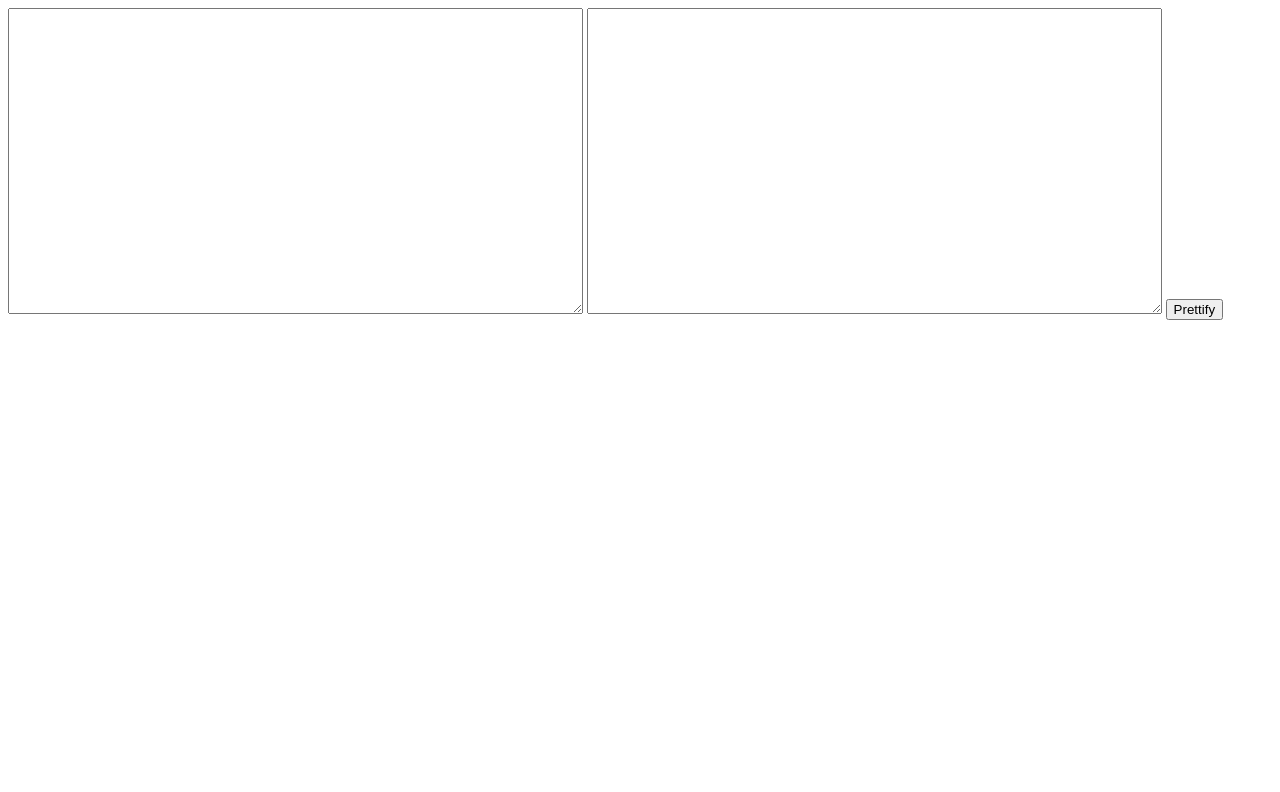
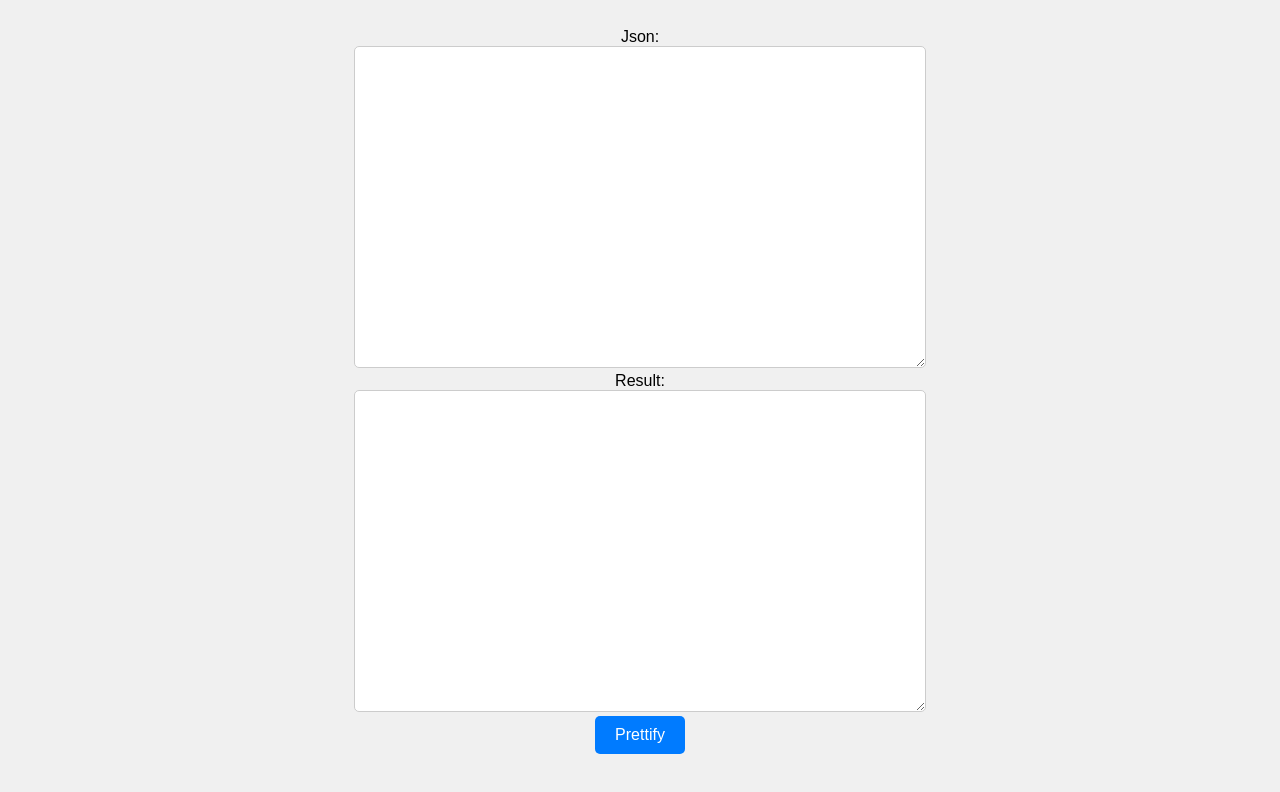
Before and after one commit to aeegvk/json-parser-rust, a plain HTML site: page src/index.html in a window 1280 px wide. Drawn offline with Linux system fonts and the light colour scheme.

Commit message:
adds simple styling

```diff
--- a/src/index.html
+++ b/src/index.html
@@ -1,18 +1,58 @@
 <!DOCTYPE html>
 <html>
 <head>
-    <title>JSON Prettifier</title>
+    <title>JSON Parser</title>
     <style>
+        body {
+            font-family: Arial, sans-serif;
+            padding: 20px;
+            background-color: #f0f0f0;
+        }
         textarea {
             width: 45%;
             height: 300px;
+            padding: 10px;
+            border-radius: 5px;
+            border: 1px solid #ccc;
+            font-size: 16px;
+        }
+        button {
+            padding: 10px 20px;
+            font-size: 16px;
+            border-radius: 5px;
+            border: none;
+            color: white;
+            background-color: #007BFF;
+            cursor: pointer;
+        }
+        button:hover {
+            background-color: #0056b3;
+        }
+
+        div {
+            margin: auto;
+            display: block;
+            text-align: center;
+        }
+
+        button {
+            margin: auto;
+            display: block;
         }
     </style>
 </head>
 <body>
-    <textarea id="input"></textarea>
-    <textarea id="output" readonly></textarea>
-    <button onclick="prettify()">Prettify</button>
+    <div>
+        <label for="input">Json:</label><br> <!-- Added <br> tag -->
+        <textarea id="input"></textarea>
+    </div>
+    <div>
+        <label for="output">Result:</label><br> <!-- Added <br> tag -->
+        <textarea id="output" readonly></textarea>
+    </div>
+    <div>
+        <button onclick="prettify()">Prettify</button>
+    </div>
 
     <script>
         async function prettify() {
```
